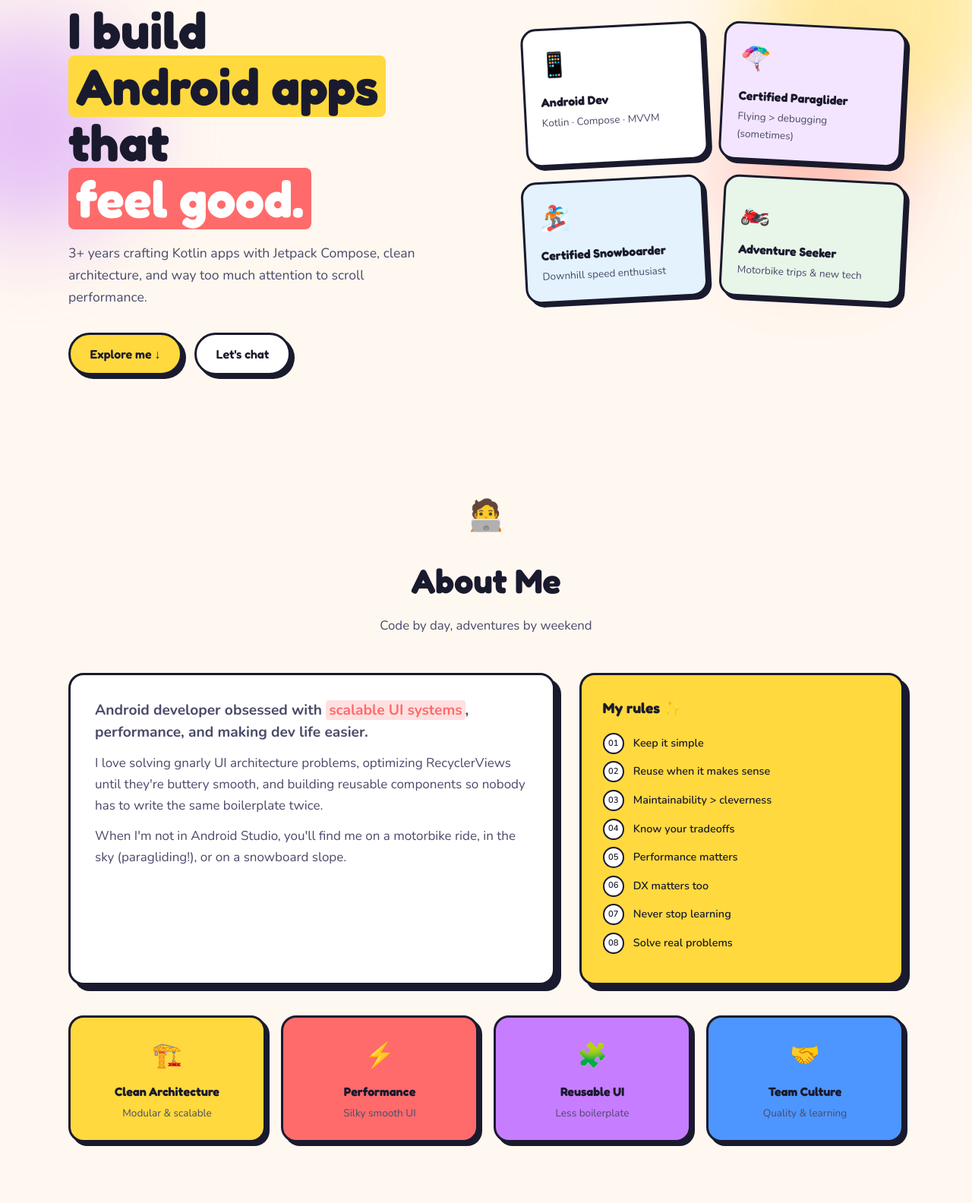
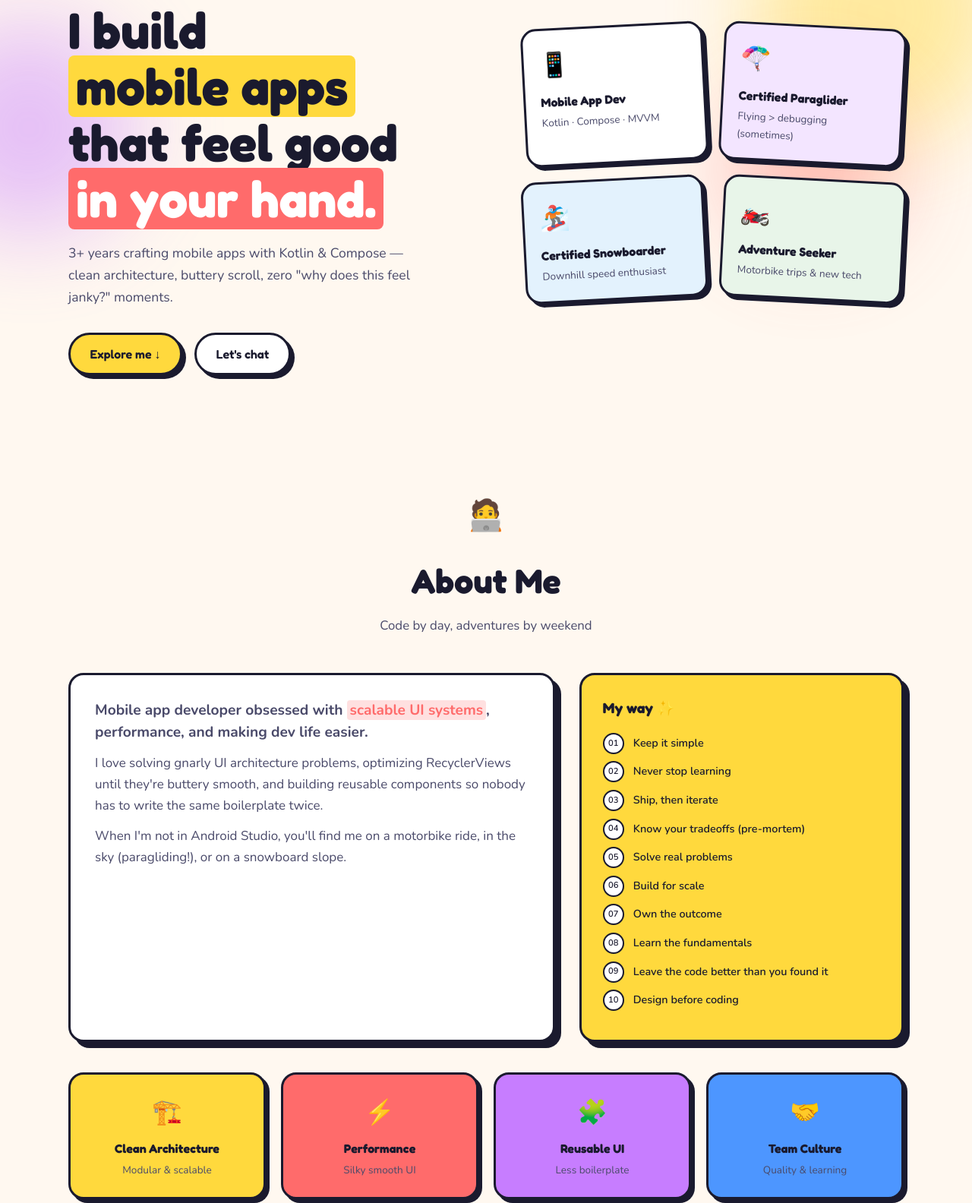
Before and after one commit to charankotturi/charan-portfolio, a plain HTML site: page index.html in a window 1280 px wide. Shown: the part 252-1836 px from the top of the page at 76% size. Drawn offline with nearby package versions, Linux system fonts and the light colour scheme.

Commit message:
Rebrand as mobile app developer and refresh My way principles
- Update hero headline to witty mobile-apps copy
- Rename My rules to My way with updated 10 principles
- Shift Android developer references to mobile app developer (skills unchanged)
- Refresh hero subtitle and contact copy

Co-authored-by: Charan Kotturi <charankotturi@users.noreply.github.com>

```diff
--- a/index.html
+++ b/index.html
@@ -3,8 +3,8 @@
 <head>
   <meta charset="UTF-8" />
   <meta name="viewport" content="width=device-width, initial-scale=1.0" />
-  <meta name="description" content="Charan Kotturi — Android Developer who builds cool apps, flies paragliders, and shreds snowboards." />
-  <title>Charan Kotturi ✦ Android Dev</title>
+  <meta name="description" content="Charan Kotturi — Mobile App Developer who builds apps that feel good, flies paragliders, and shreds snowboards." />
+  <title>Charan Kotturi ✦ Mobile App Dev</title>
   <link rel="preconnect" href="https://fonts.googleapis.com" />
   <link rel="preconnect" href="https://fonts.gstatic.com" crossorigin />
   <link href="https://fonts.googleapis.com/css2?family=Fredoka:wght@400;500;600;700&family=Nunito:wght@400;600;700;800&display=swap" rel="stylesheet" />
@@ -46,12 +46,12 @@
           <div class="sticker sticker--wave pop">Hey, I'm Charan! 👋</div>
           <h1 class="hero__title pop pop--1">
             I build<br />
-            <span class="hero__highlight">Android apps</span><br />
-            that<br />
-            <span class="hero__highlight hero__highlight--alt">feel good.</span>
+            <span class="hero__highlight">mobile apps</span><br />
+            that feel good<br />
+            <span class="hero__highlight hero__highlight--alt">in your hand.</span>
           </h1>
           <p class="hero__desc pop pop--2">
-            3+ years crafting Kotlin apps with Jetpack Compose, clean architecture, and way too much attention to scroll performance.
+            3+ years crafting mobile apps with Kotlin & Compose — clean architecture, buttery scroll, zero "why does this feel janky?" moments.
           </p>
           <div class="hero__btns pop pop--3">
             <a href="#about" class="btn btn--yellow">Explore me ↓</a>
@@ -61,7 +61,7 @@
         <div class="hero__cards pop pop--4">
           <div class="fun-card fun-card--tilt-left">
             <span class="fun-card__emoji">📱</span>
-            <strong>Android Dev</strong>
+            <strong>Mobile App Dev</strong>
             <p>Kotlin · Compose · MVVM</p>
           </div>
           <div class="fun-card fun-card--tilt-right fun-card--purple">
@@ -94,7 +94,7 @@
         <div class="about-layout">
           <div class="bubble-card pop">
             <p class="bubble-card__big">
-              Android developer obsessed with <em>scalable UI systems</em>, performance, and making dev life easier.
+              Mobile app developer obsessed with <em>scalable UI systems</em>, performance, and making dev life easier.
             </p>
             <p>
               I love solving gnarly UI architecture problems, optimizing RecyclerViews until they're buttery smooth, and building reusable components so nobody has to write the same boilerplate twice.
@@ -105,16 +105,18 @@
           </div>
 
           <div class="principles pop">
-            <h3>My rules ✨</h3>
+            <h3>My way ✨</h3>
             <ul>
               <li><span>01</span> Keep it simple</li>
-              <li><span>02</span> Reuse when it makes sense</li>
-              <li><span>03</span> Maintainability > cleverness</li>
-              <li><span>04</span> Know your tradeoffs</li>
-              <li><span>05</span> Performance matters</li>
-              <li><span>06</span> DX matters too</li>
-              <li><span>07</span> Never stop learning</li>
-              <li><span>08</span> Solve real problems</li>
+              <li><span>02</span> Never stop learning</li>
+              <li><span>03</span> Ship, then iterate</li>
+              <li><span>04</span> Know your tradeoffs (pre-mortem)</li>
+              <li><span>05</span> Solve real problems</li>
+              <li><span>06</span> Build for scale</li>
+              <li><span>07</span> Own the outcome</li>
+              <li><span>08</span> Learn the fundamentals</li>
+              <li><span>09</span> Leave the code better than you found it</li>
+              <li><span>10</span> Design before coding</li>
             </ul>
           </div>
         </div>
@@ -276,7 +278,7 @@
             </div>
 
             <p class="project-card__desc project-card__desc--soon">
-              Something new is cooking. TakeOne is my next Android project — more details dropping soon.
+              Something new is cooking. TakeOne is my next mobile app — more details dropping soon.
             </p>
 
             <div class="project-card__soon-placeholder" aria-hidden="true">
@@ -402,7 +404,7 @@
         <div class="contact-box pop">
           <span class="contact__emoji">💌</span>
           <h2>Let's build something awesome!</h2>
-          <p>Open to Android dev roles, architecture gigs, and teams that care about craft.</p>
+          <p>Open to mobile app dev roles, architecture gigs, and teams that care about craft.</p>
           <div class="contact__btns">
             <a href="#" id="emailBtn" class="btn btn--yellow btn--big">Email me ✉️</a>
             <a href="https://github.com/charankotturi" target="_blank" rel="noopener noreferrer" class="btn btn--outline btn--big">GitHub</a>
```
